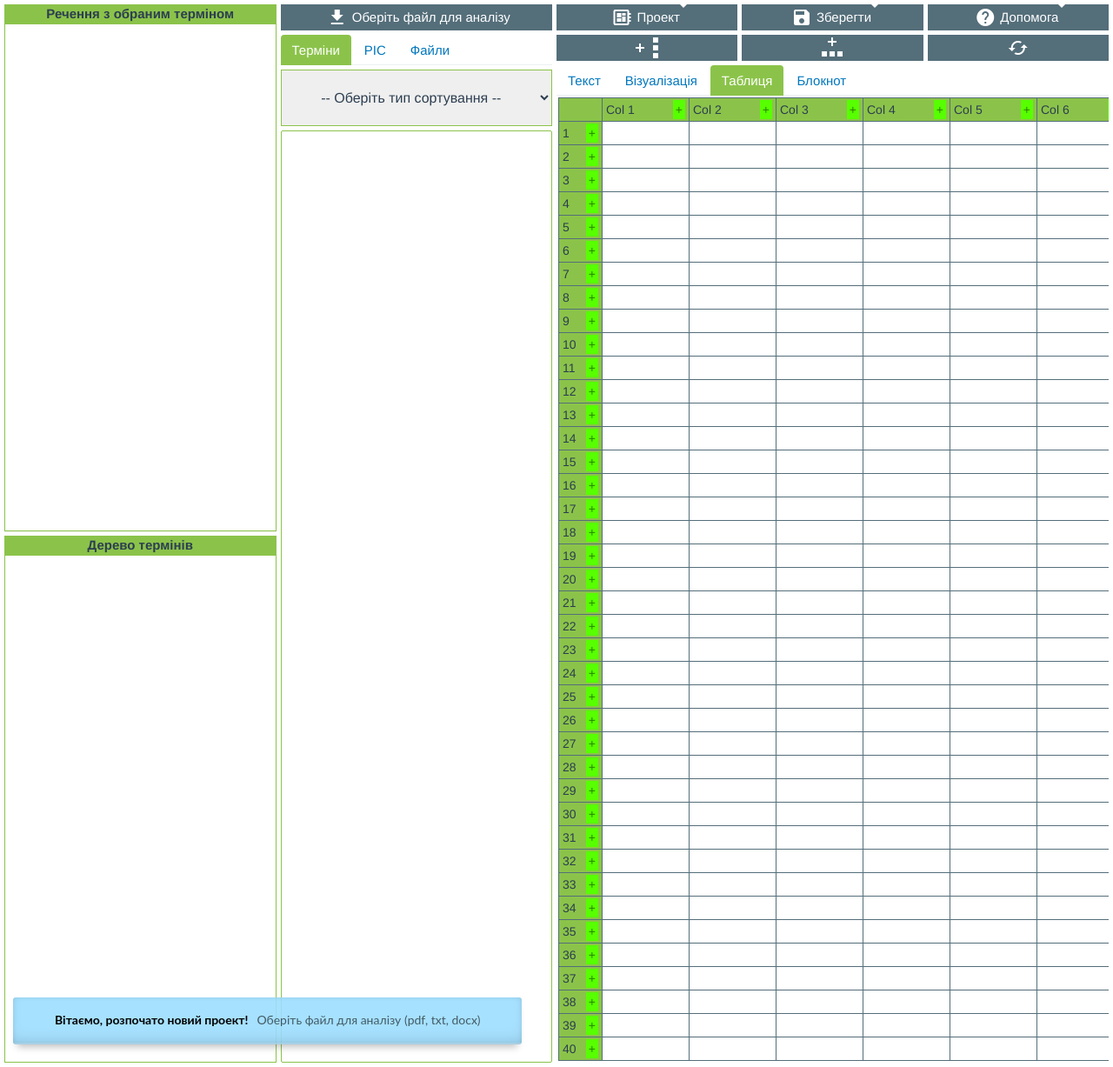
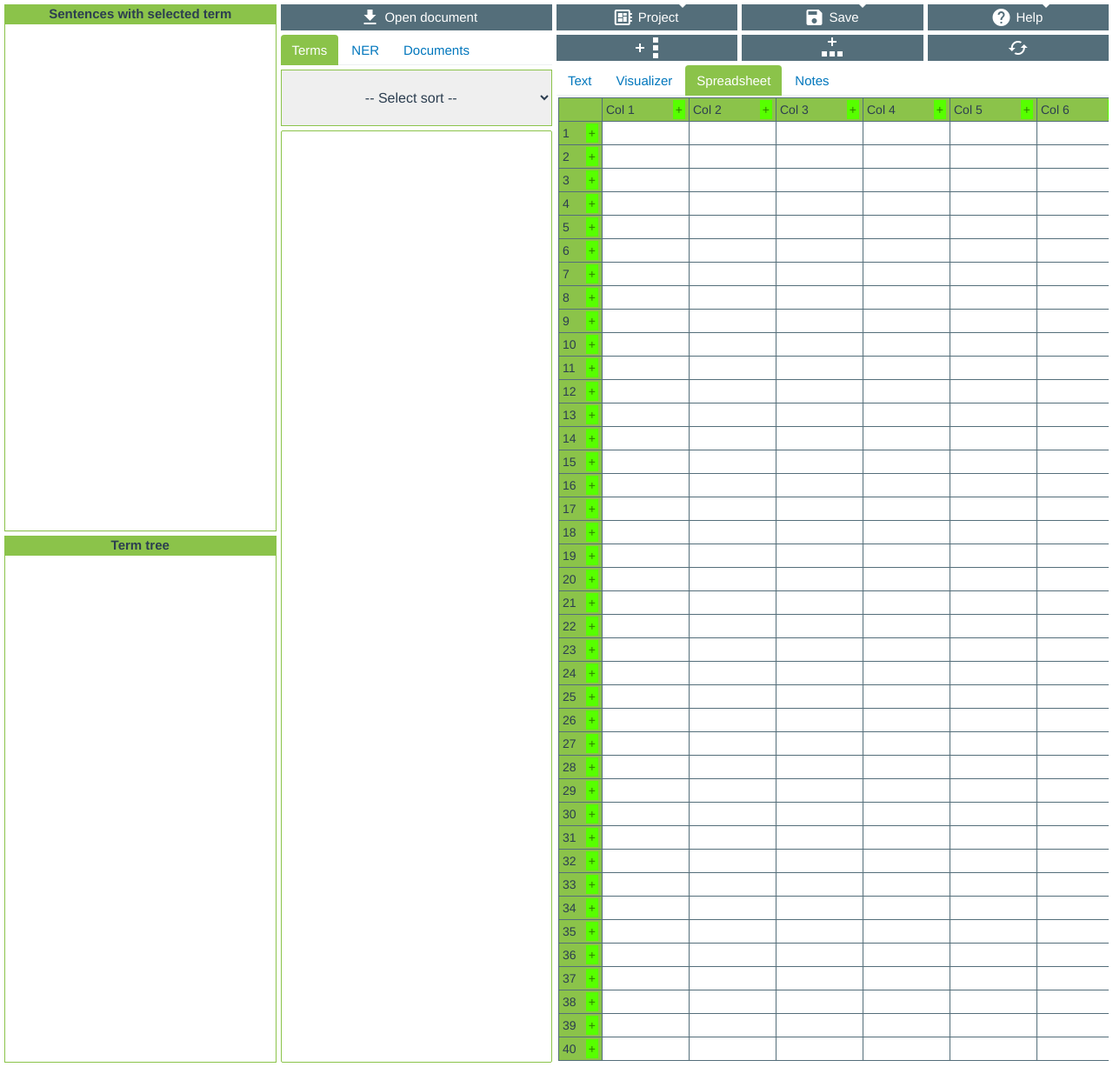
Before and after one commit to malakhovks/ken, a Flask app: page / in a window 1280 px wide. Shown: the whole page at 87% size. Run offline with Flask 2, Linux system fonts and the light colour scheme; lists and menus that the app fills with data are empty; some libraries are stand-ins or nearby versions.

Commit message:
Added English localization for UI
Added English localization for UI

```diff
--- a/templates/index.html
+++ b/templates/index.html
@@ -2,7 +2,7 @@
 <html>
 
 <head>
-  <title>Конспект (EN) - v1.0.5</title>
+  <title>KEn - v2.0.0-beta</title>
   <meta charset="UTF-8">
   <link rel="shortcut icon" type="image/png" href="./static/images/favicon.png" />
   <link rel="stylesheet" type="text/css" href="./static/bootstrap/css/flatly.bootstrap.css" media="screen" />
@@ -17,7 +17,7 @@
   <div class="container_adapter_for_one_page_view">
     <section class="col-md-3">
       <div class="recap_label">
-        <label>Речення з обраним терміном</label>
+        <label>Sentences with selected term</label>
       </div>
       <!-- <textarea id="text-content" readonly="true"></textarea> -->
       <div class="panel panel-default" id="text-content-panel">
@@ -26,39 +26,39 @@
         </div>
       </div>
       <div class="recap_label">
-        <label>Дерево термінів</label>
+        <label>Term tree</label>
       </div>
       <section id="term-tree"></section>
     </section>
     <section class="col-md-3">
       <label class="text-center" id="overview-button">
         <div><i class="material-icons">file_download</i>
-          <p id="caption_overview_button">Оберіть файл для аналізу</p>
+          <p id="caption_overview_button">Open document</p>
         </div>
         <input id="recap-overview-button" type="file"
           accept="application/pdf,text/plain,application/msword,application/vnd.openxmlformats-officedocument.wordprocessingml.document" />
       </label>
       <div class="text-center" id="upload-button">
-        <p id="caption_upload_button">Виокремити терміни з тексту</p>
-        <input id="recap-upload-button" type="submit" value="Завантажити" />
+        <p id="caption_upload_button">Extract terms</p>
+        <input id="recap-upload-button" type="submit" value="Upload" />
       </div>
       <div class="tabs">
         <ul class="nav nav-tabs">
-          <li class="active"><a href="#term_tab" data-toggle="data" title="Виокремлені терміни з тексту">Терміни</a>
+          <li class="active"><a href="#term_tab" data-toggle="data" title="Base noun phrases">Terms</a>
           </li>
-          <li><a href="#new_term_tab" data-toggle="data" title="Розпізнавання іменованих сутностей">РІС</a></li>
-          <li><a href="#fileList" data-toggle="data" title="Файли проекту">Файли</a></li>
+          <li><a href="#new_term_tab" data-toggle="data" title="Named Entity Recognition">NER</a></li>
+          <li><a href="#fileList" data-toggle="data" title="Project files">Documents</a></li>
         </ul>
       </div>
       <div class="tab-content" id="select-block">
         <div class="tab-pane active fade in" id="term_tab">
           <div id="term-tab-container">
-            <select id="sort-select" title="Сортування виокремлених термінів з тексту">
-              <option value="0">-- Оберіть тип сортування --</option>
-              <option value="1">за алфавітом</option>
-              <option value="2">за збільшенням частоти</option>
-              <option value="3">за зменшенням частоти</option>
-              <option value="4">за появою тексті</option>
+            <select id="sort-select" title="Terms sorting">
+              <option value="0">-- Select sort --</option>
+              <option value="1">alphabetically</option>
+              <option value="2">ascending frequency sort</option>
+              <option value="3">descending frequency sort</option>
+              <option value="4">by order of appearance</option>
             </select>
             <select id="uploadResultList" name="uploadResultList"></select>
           </div>
@@ -77,20 +77,20 @@
           <!-- Project dropdown -->
           <div class="dropdown" id="button-dropdown-project">
             <button class="btn btn-primary dropdown-toggle" id="menu1" type="button" data-toggle="dropdown"><i
-                class="material-icons">developer_board</i>Проект
+                class="material-icons">developer_board</i>Project
               <span class="caret"></span></button>
             <ul class="dropdown-menu" role="menu" aria-labelledby="menu1">
-              <li role="presentation" id="button-new-project" title="Розпочати новий проект"><a role="menuitem"
-                  tabindex="-1"><i class="material-icons">create</i>Новий проект</a></li>
+              <li role="presentation" id="button-new-project" title="Create a new project from scratch"><a role="menuitem"
+                  tabindex="-1"><i class="material-icons">create</i>New project</a></li>
               <li role="presentation" id="button-open-document"
-                title="Відкрити документ (.pdf, .docx, .txt) для аналізу"><a role="menuitem" tabindex="-1"><i
-                    class="material-icons">cloud_upload</i>Відкрити документ</a></li>
-              <li role="presentation" id="button-open-project" title="Відкрити проект з файлу"><a role="menuitem"
-                  tabindex="-1"><i class="material-icons">unarchive</i>Відкрити проект</a></li>
+                title="Open document (.pdf, .docx, .txt)"><a role="menuitem" tabindex="-1"><i
+                    class="material-icons">cloud_upload</i>Open document</a></li>
+              <li role="presentation" id="button-open-project" title="Open project from file"><a role="menuitem"
+                  tabindex="-1"><i class="material-icons">unarchive</i>Open project</a></li>
               <!-- <label for = "file-input-for-open-project"><div><i
                   class="material-icons">unarchive</i>Відкрити проект<input type="file" id="file-input-for-open-project" style="display:none" accept="text/plain"/></div></label> -->
-              <li role="presentation" id="button-save-project" title="Зберегти проект в файл"><a role="menuitem"
-                  tabindex="-1"><i class="material-icons">archive</i>Зберегти проект</a></li>
+              <li role="presentation" id="button-save-project" title="Save project to file"><a role="menuitem"
+                  tabindex="-1"><i class="material-icons">archive</i>Save project</a></li>
             </ul>
           </div>
           <!-- Project dropdown -->
@@ -98,22 +98,22 @@
           <!-- Save dropdown -->
           <div class="dropdown" id="button-save">
             <button class="btn btn-primary dropdown-toggle" id="menu1" type="button" data-toggle="dropdown"><i
-                class="material-icons">save</i>Зберегти
+                class="material-icons">save</i>Save
               <span class="caret"></span></button>
             <ul class="dropdown-menu" role="menu" aria-labelledby="menu1">
-              <li role="presentation" id="button-save-table" title="Зберегти таблицю в xls або csv"><a role="menuitem"
-                  tabindex="-1" href="#">Таблицю</a></li>
-              <li role="presentation" id="button-save-terms" title="Зберегти терміни в файл (txt, utf-8)"><a
-                  role="menuitem" tabindex="-1" href="#">Список Терміни</a></li>
+              <li role="presentation" id="button-save-table" title="Save spreadsheet as xlsx or csv"><a role="menuitem"
+                  tabindex="-1" href="#">Spreadsheet</a></li>
+              <li role="presentation" id="button-save-terms" title="Save terms list as txt (in utf-8)"><a
+                  role="menuitem" tabindex="-1" href="#">Terms list</a></li>
               <li role="presentation" id="button-save-ner"
-                title="Зберегти розпізнані іменовані сутності в файл (txt, utf-8)"><a role="menuitem" tabindex="-1"
-                  href="#">Список РІС</a></li>
+                title="Save NER list as txt (utf-8)"><a role="menuitem" tabindex="-1"
+                  href="#">NER list</a></li>
               <li role="presentation" id="button-save-project-file-list"
-                title="Зберегти список документів проекту в файл (txt, utf-8)"><a role="menuitem" tabindex="-1"
-                  href="#">Список Файли</a></li>
-              <li role="presentation" id="button-save-allterms-xml" title="Зберегти allterms.xml"><a role="menuitem"
+                title="Save documents list as txt (utf-8)"><a role="menuitem" tabindex="-1"
+                  href="#">Documents list</a></li>
+              <li role="presentation" id="button-save-allterms-xml" title="Save allterms.xml"><a role="menuitem"
                   tabindex="-1" href="#">allterms.xml</a></li>
-              <li role="presentation" id="button-save-parce-xml" title="Зберегти parce.xml"><a role="menuitem"
+              <li role="presentation" id="button-save-parce-xml" title="Save parce.xml"><a role="menuitem"
                   tabindex="-1" href="#">parce.xml</a></li>
             </ul>
           </div>
@@ -136,33 +136,33 @@
           <!-- Help dropdown -->
           <div class="dropdown" id="button-dropdown-help">
             <button class="btn btn-primary dropdown-toggle" id="menu1" type="button" data-toggle="dropdown"><i
-                class="material-icons">help</i>Допомога
+                class="material-icons">help</i>Help
               <span class="caret"></span></button>
             <ul class="dropdown-menu" role="menu" aria-labelledby="menu1">
-              <li role="presentation" id="button-help" title="Настанова щодо експлуатування"><a role="menuitem"
-                  tabindex="-1" href="/help" target="_blank">Документація</a></li>
-              <li role="presentation" id="button-changelog" title="Журнал змін проекту CHANGELOG.md"><a role="menuitem"
-                  tabindex="-1" href="/changelog" target="_blank">Журнал змін</a></li>
+              <li role="presentation" id="button-help" title="Usage guide"><a role="menuitem"
+                  tabindex="-1" href="/help" target="_blank">Documentation</a></li>
+              <li role="presentation" id="button-changelog" title="CHANGELOG.md"><a role="menuitem"
+                  tabindex="-1" href="/changelog" target="_blank">Changelog</a></li>
             </ul>
           </div>
           <!-- Help dropdown -->
         </div>
         <div class="table_edit_elements">
-          <button id="addColsToTable" type="button" title="Додати нову колонку в таблицю"><img
+          <button id="addColsToTable" type="button" title="Add a new column"><img
               src="./static/images/forTableColAdd.png" height="30" alt="" /></button>
-          <button id="addRowsToTable" type="button" title="Додати новий рядок в таблицю"><img
+          <button id="addRowsToTable" type="button" title="Add a new row"><img
               src="./static/images/forTableRowAdd.png" height="30" alt="" /></button>
-          <button id="clear-table" type="button" title="Очистити таблицю"><i class="material-icons">cached</i>
+          <button id="clear-table" type="button" title="Clear spreadsheet"><i class="material-icons">cached</i>
           </button>
         </div>
         <!-- <table id="term-table"></table> -->
         <div class="tabs">
           <ul class="nav nav-tabs">
-            <li><a href="#text_tab" data-toggle="data" title="Текст робочого документа">Текст</a></li>
+            <li><a href="#text_tab" data-toggle="data" title="Document text">Text</a></li>
             <li><a href="#depparse_tab" data-toggle="data"
-                title="Візуалізація залежностей для термінів та іменованих сутностей">Візуалізація</a></li>
-            <li class="active"><a href="#table_new" data-toggle="data" title="Таблиця для CONFOR">Таблиця</a></li>
-            <li><a href="#notebook_tab" data-toggle="data" title="блокнот для нотаток">Блокнот</a></li>
+                title="Visualize dependencies and entities">Visualizer</a></li>
+            <li class="active"><a href="#table_new" data-toggle="data" title="Spreadsheet for CONFOR">Spreadsheet</a></li>
+            <li><a href="#notebook_tab" data-toggle="data" title="Simple notes">Notes</a></li>
           </ul>
         </div>
         <div class="tab-content" id="table-content-block" style="display: flex; justify-content: flex-end;">
```
